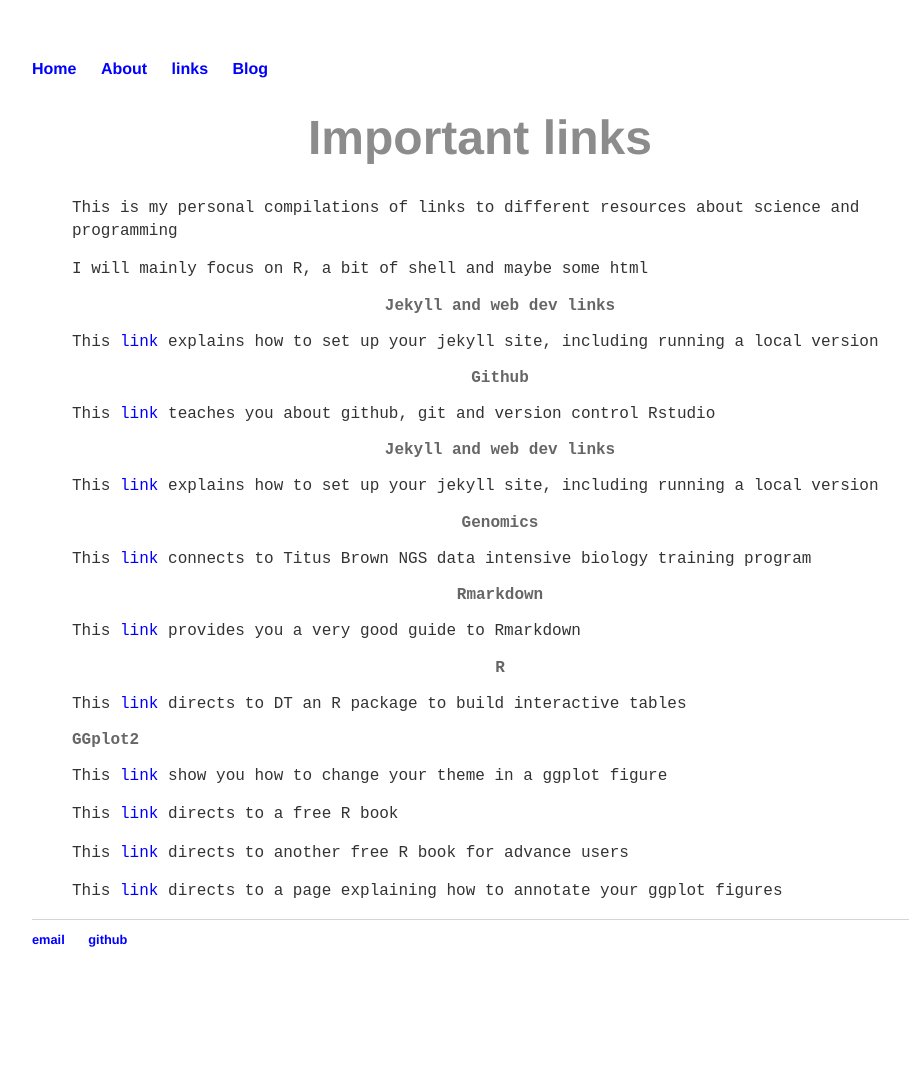
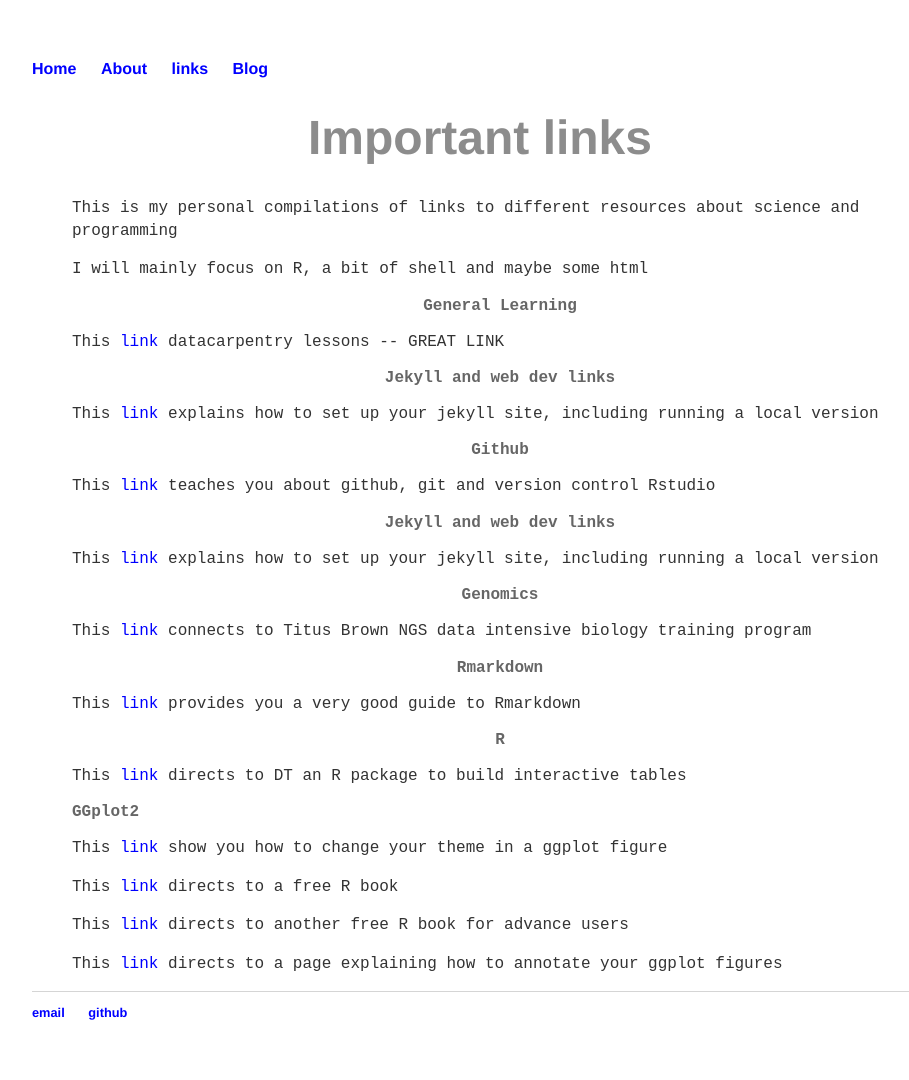
Before and after one commit to mamora/oldpage.github.io, a Jekyll site: the page built from links/index.html, in a window 1280 px wide. Shown: the whole page, without its empty margins (160-1069 px from the left). Built offline with Jekyll 4.4.1, drawn with Linux system fonts in a browser that asks for light colours; before the commit the page ends 1007 px from its top, so only the background shows below that.

Commit message:
add link

```diff
--- a/links/index.html
+++ b/links/index.html
@@ -16,6 +16,10 @@ title: Links
 
 <p>This is my personal compilations of links to different resources about science and programming</p>
 <p>I will mainly focus on R, a bit of shell and maybe some html</p>
+
+<h2> General Learning  </h2>
+
+<p>This <a href="https://github.com/data-lessons">link</a> datacarpentry lessons -- GREAT LINK</p>
 
 <h2> Jekyll and web dev links </h2>
 
```
